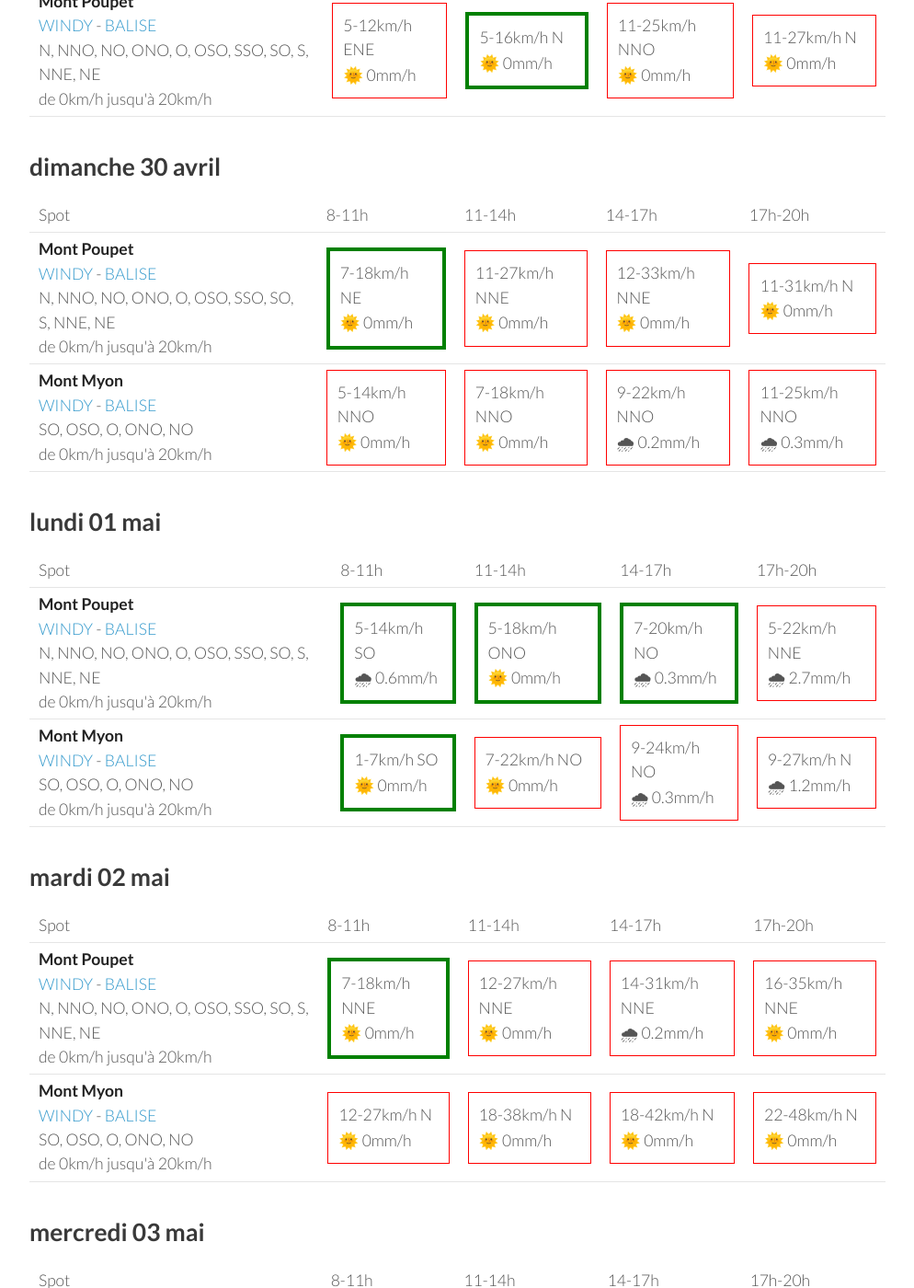
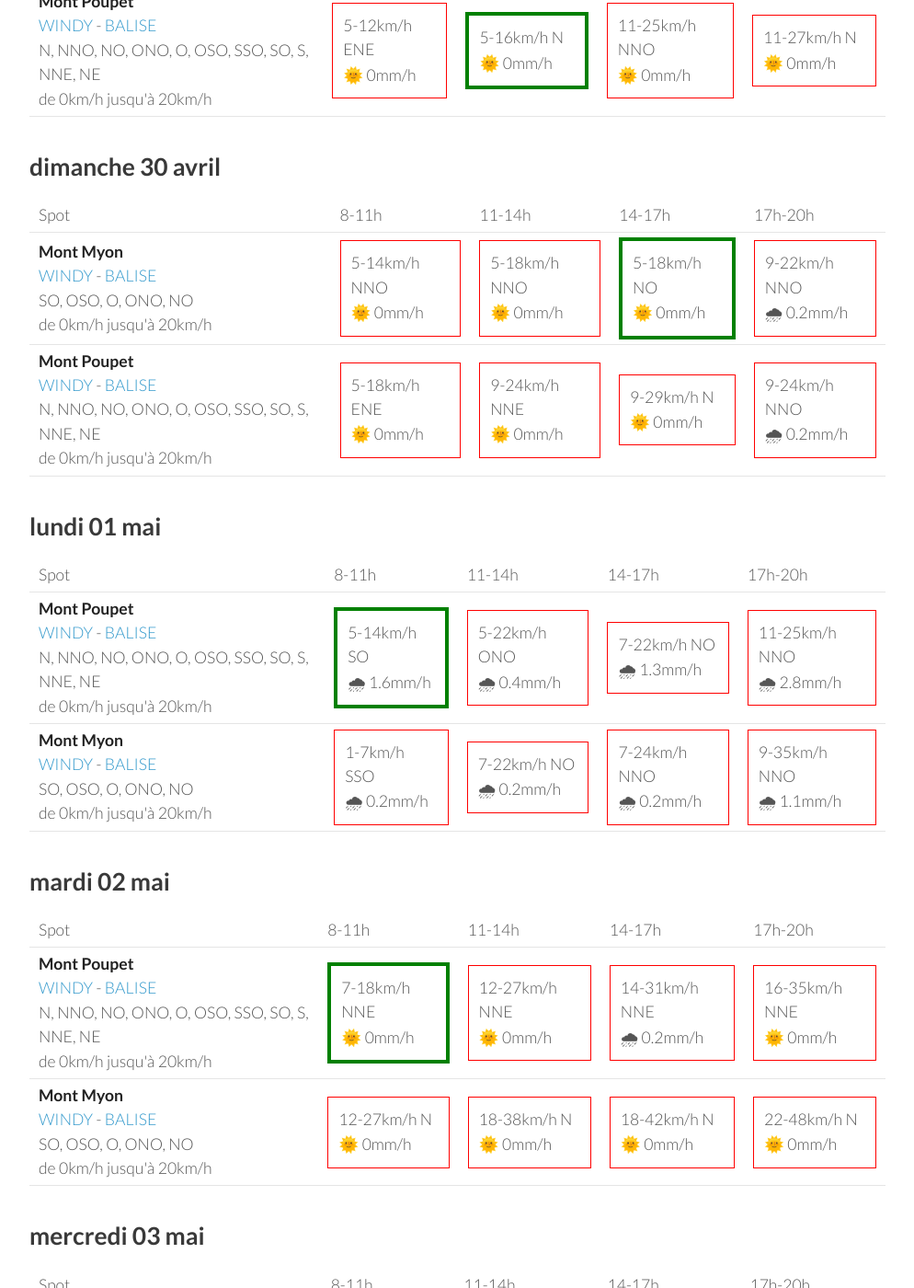
Before and after one commit to parapente-dans-le-nord/parapente-dans-le-nord.github.io, a Jekyll site: the page built from jura.markdown, in a window 1280 px wide and 1400 px high, scrolled down 890 px. Shown: the whole window at 92% size, without its empty margins (26-1020 px from the left). Built offline with Jekyll 4.4.1, drawn with Linux system fonts in a browser that asks for light colours; some of the changed text lies outside the part shown.

Commit message:
update index.markdown

```diff
--- a/jura.markdown
+++ b/jura.markdown
@@ -92,22 +92,22 @@ page mise à jour le vendredi 28 avril 13:20
       <td>17h-20h</td>
     </tr>
 <tr>
-        <td><strong>Mont Poupet</strong><br><a href="https://windy.com/46.970/5.876?46.541,5.876,8">WINDY</a> - <span class=""><a href="http://www.balisemeteo.com/balise.php?idBalise=92">BALISE</a> </span><br> <span class="vent-favorable">N, NNO, NO, ONO, O, OSO, SSO, SO, S, NNE, NE</span><br><span class="force-vent">de 0km/h jusqu'à 20km/h</span> </td>
+        <td><strong>Mont Myon</strong><br><a href="https://windy.com/46.331/5.397?45.898,5.394,8,m:eWoagj8">WINDY</a> - <span class=""><a href="http://www.balisemeteo.com/balise.php?idBalise=70">BALISE</a> </span><br> <span class="vent-favorable">SO, OSO, O, ONO, NO</span><br><span class="force-vent">de 0km/h jusqu'à 20km/h</span> </td>
 
-            <td><div class="flyable"><p>7-18km/h NE</p><p>🌞 0mm/h</p></div></td>
-            <td><div class="not-flyable"><p>11-27km/h NNE</p><p>🌞 0mm/h</p></div></td>
-            <td><div class="not-flyable"><p>12-33km/h NNE</p><p>🌞 0mm/h</p></div></td>
-            <td><div class="not-flyable"><p>11-31km/h N</p><p>🌞 0mm/h</p></div></td>
+            <td><div class="not-flyable"><p>5-14km/h NNO</p><p>🌞 0mm/h</p></div></td>
+            <td><div class="not-flyable"><p>5-18km/h NNO</p><p>🌞 0mm/h</p></div></td>
+            <td><div class="flyable"><p>5-18km/h NO</p><p>🌞 0mm/h</p></div></td>
+            <td><div class="not-flyable"><p>9-22km/h NNO</p><p>🌧 0.2mm/h</p></div></td>
 
 
     </tr>
 <tr>
-        <td><strong>Mont Myon</strong><br><a href="https://windy.com/46.331/5.397?45.898,5.394,8,m:eWoagj8">WINDY</a> - <span class=""><a href="http://www.balisemeteo.com/balise.php?idBalise=70">BALISE</a> </span><br> <span class="vent-favorable">SO, OSO, O, ONO, NO</span><br><span class="force-vent">de 0km/h jusqu'à 20km/h</span> </td>
+        <td><strong>Mont Poupet</strong><br><a href="https://windy.com/46.970/5.876?46.541,5.876,8">WINDY</a> - <span class=""><a href="http://www.balisemeteo.com/balise.php?idBalise=92">BALISE</a> </span><br> <span class="vent-favorable">N, NNO, NO, ONO, O, OSO, SSO, SO, S, NNE, NE</span><br><span class="force-vent">de 0km/h jusqu'à 20km/h</span> </td>
 
-            <td><div class="not-flyable"><p>5-14km/h NNO</p><p>🌞 0mm/h</p></div></td>
-            <td><div class="not-flyable"><p>7-18km/h NNO</p><p>🌞 0mm/h</p></div></td>
-            <td><div class="not-flyable"><p>9-22km/h NNO</p><p>🌧 0.2mm/h</p></div></td>
-            <td><div class="not-flyable"><p>11-25km/h NNO</p><p>🌧 0.3mm/h</p></div></td>
+            <td><div class="not-flyable"><p>5-18km/h ENE</p><p>🌞 0mm/h</p></div></td>
+            <td><div class="not-flyable"><p>9-24km/h NNE</p><p>🌞 0mm/h</p></div></td>
+            <td><div class="not-flyable"><p>9-29km/h N</p><p>🌞 0mm/h</p></div></td>
+            <td><div class="not-flyable"><p>9-24km/h NNO</p><p>🌧 0.2mm/h</p></div></td>
 
 
     </tr>
@@ -130,20 +130,20 @@ page mise à jour le vendredi 28 avril 13:20
 <tr>
         <td><strong>Mont Poupet</strong><br><a href="https://windy.com/46.970/5.876?46.541,5.876,8">WINDY</a> - <span class=""><a href="http://www.balisemeteo.com/balise.php?idBalise=92">BALISE</a> </span><br> <span class="vent-favorable">N, NNO, NO, ONO, O, OSO, SSO, SO, S, NNE, NE</span><br><span class="force-vent">de 0km/h jusqu'à 20km/h</span> </td>
 
-            <td><div class="flyable"><p>5-14km/h SO</p><p>🌧 0.6mm/h</p></div></td>
-            <td><div class="flyable"><p>5-18km/h ONO</p><p>🌞 0mm/h</p></div></td>
-            <td><div class="flyable"><p>7-20km/h NO</p><p>🌧 0.3mm/h</p></div></td>
-            <td><div class="not-flyable"><p>5-22km/h NNE</p><p>🌧 2.7mm/h</p></div></td>
+            <td><div class="flyable"><p>5-14km/h SO</p><p>🌧 1.6mm/h</p></div></td>
+            <td><div class="not-flyable"><p>5-22km/h ONO</p><p>🌧 0.4mm/h</p></div></td>
+            <td><div class="not-flyable"><p>7-22km/h NO</p><p>🌧 1.3mm/h</p></div></td>
+            <td><div class="not-flyable"><p>11-25km/h NNO</p><p>🌧 2.8mm/h</p></div></td>
 
 
     </tr>
 <tr>
         <td><strong>Mont Myon</strong><br><a href="https://windy.com/46.331/5.397?45.898,5.394,8,m:eWoagj8">WINDY</a> - <span class=""><a href="http://www.balisemeteo.com/balise.php?idBalise=70">BALISE</a> </span><br> <span class="vent-favorable">SO, OSO, O, ONO, NO</span><br><span class="force-vent">de 0km/h jusqu'à 20km/h</span> </td>
 
-            <td><div class="flyable"><p>1-7km/h SO</p><p>🌞 0mm/h</p></div></td>
-            <td><div class="not-flyable"><p>7-22km/h NO</p><p>🌞 0mm/h</p></div></td>
-            <td><div class="not-flyable"><p>9-24km/h NO</p><p>🌧 0.3mm/h</p></div></td>
-            <td><div class="not-flyable"><p>9-27km/h N</p><p>🌧 1.2mm/h</p></div></td>
+            <td><div class="not-flyable"><p>1-7km/h SSO</p><p>🌧 0.2mm/h</p></div></td>
+            <td><div class="not-flyable"><p>7-22km/h NO</p><p>🌧 0.2mm/h</p></div></td>
+            <td><div class="not-flyable"><p>7-24km/h NNO</p><p>🌧 0.2mm/h</p></div></td>
+            <td><div class="not-flyable"><p>9-35km/h NNO</p><p>🌧 1.1mm/h</p></div></td>
 
 
     </tr>
```
Also changed, not shown: other parts of jura.markdown (+1 -1 lines).
